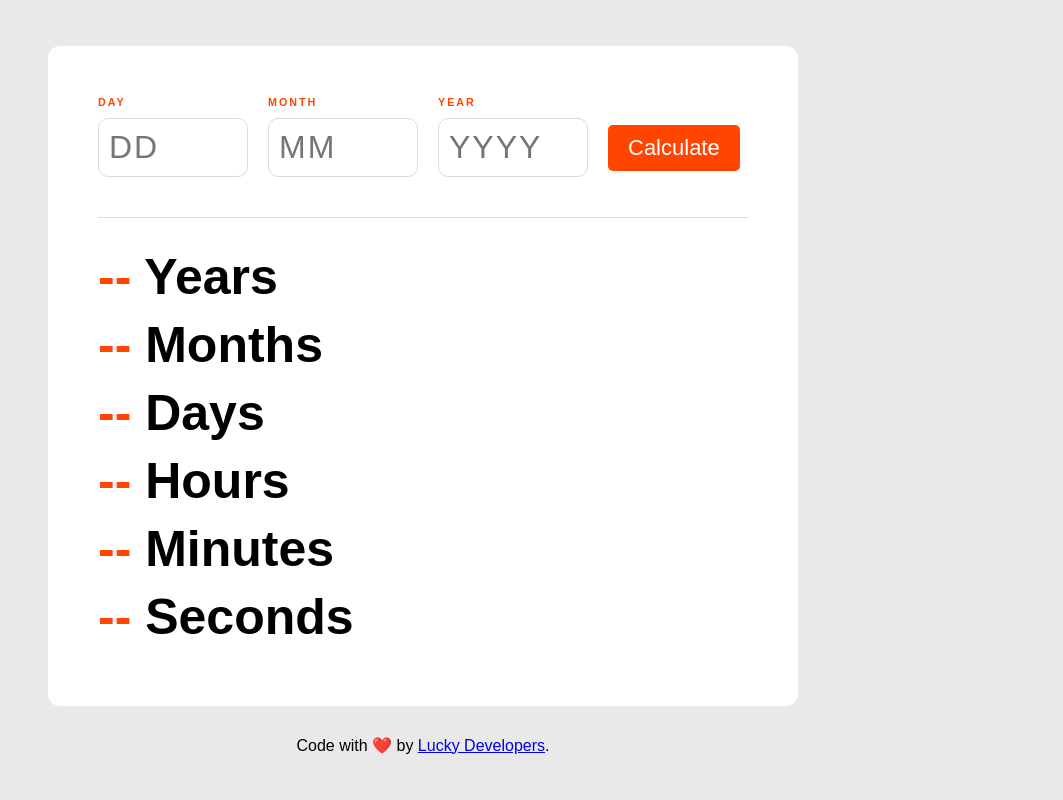
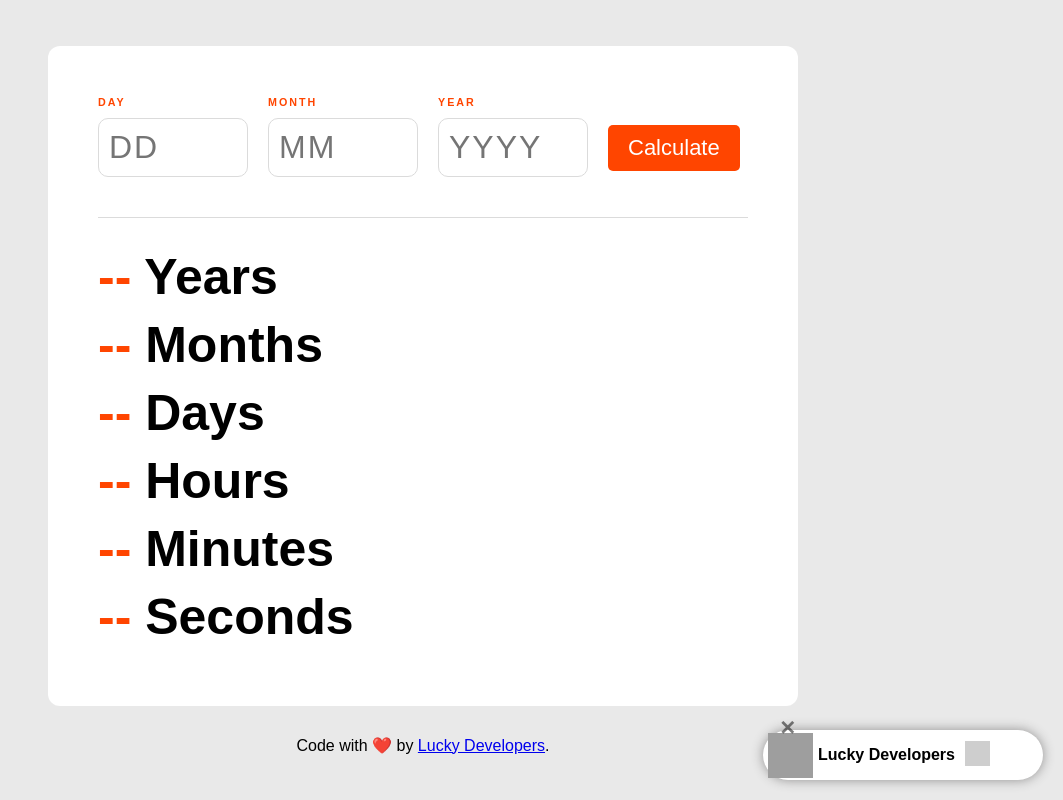
Before and after one commit to asadaliofficials/How-to-build-a-Responsive-Age-Calculator-using-Vanilla-Javascript, a plain HTML site: page index.html in a window 1280 px wide. Shown: the whole page, without its empty margins (217-1280 px from the left). Drawn offline with Linux system fonts and the light colour scheme; grey boxes are pictures that could not be loaded.

Commit message:
index.html

```diff
--- a/index.html
+++ b/index.html
@@ -56,6 +56,23 @@
   </footer>
 
 
+
+
+  <!-- Subscribe Popup Container -->
+<div class="popup-container" style="position: fixed; bottom: 20px; right: 20px; height: 50px; width: 280px; background-color: rgb(255, 255, 255); border-radius: 25px; box-shadow: rgb(145, 144, 144) 0px 0px 12px; display: flex; align-items: center; z-index: 999;">
+  <div onclick="this.parentNode.style.display = 'none'" class="close-icon" style="font-weight: 700; opacity: 0.5; position: absolute; top: -14px; left: -4px; cursor: pointer; font-size: 20px; margin-left: 20px; transition: .5s;">&#x2715;</div>
+  <div class="popup" style="display: flex; align-items: center;">
+    <img src="https://atmagic-strapi-bucket.s3.us-west-1.amazonaws.com/Logo_5_4d17eae265.png" alt="" style="margin-left: 5px; margin-right: 5px; width: 45px; height: 45px;">
+    <h3 style="font-family: sans-serif; font-weight: 800; font-size: medium;">Lucky Developers</h3>
+    <a target="_blank" href="https://www.youtube.com/@luckydevelopers"><img id="openImg" src="https://banner2.cleanpng.com/20190205/tub/kisspng-the-noun-project-logo-computer-icons-font-brand-external-link-svg-png-icon-free-download-5231-6-5c599babe3be30.4145252615493764279328.jpg" alt="" style="margin-left: 10px; margin-right: 5px; width: 25px; height: 25px; cursor: pointer; opacity: 0.5; transition: .5s;"></a>
+  </div>
+</div> <!-- Popup Div End -->
+
+
+
+
+
+
 </body>
 <script src="assets/main.js"></script>
 
```
